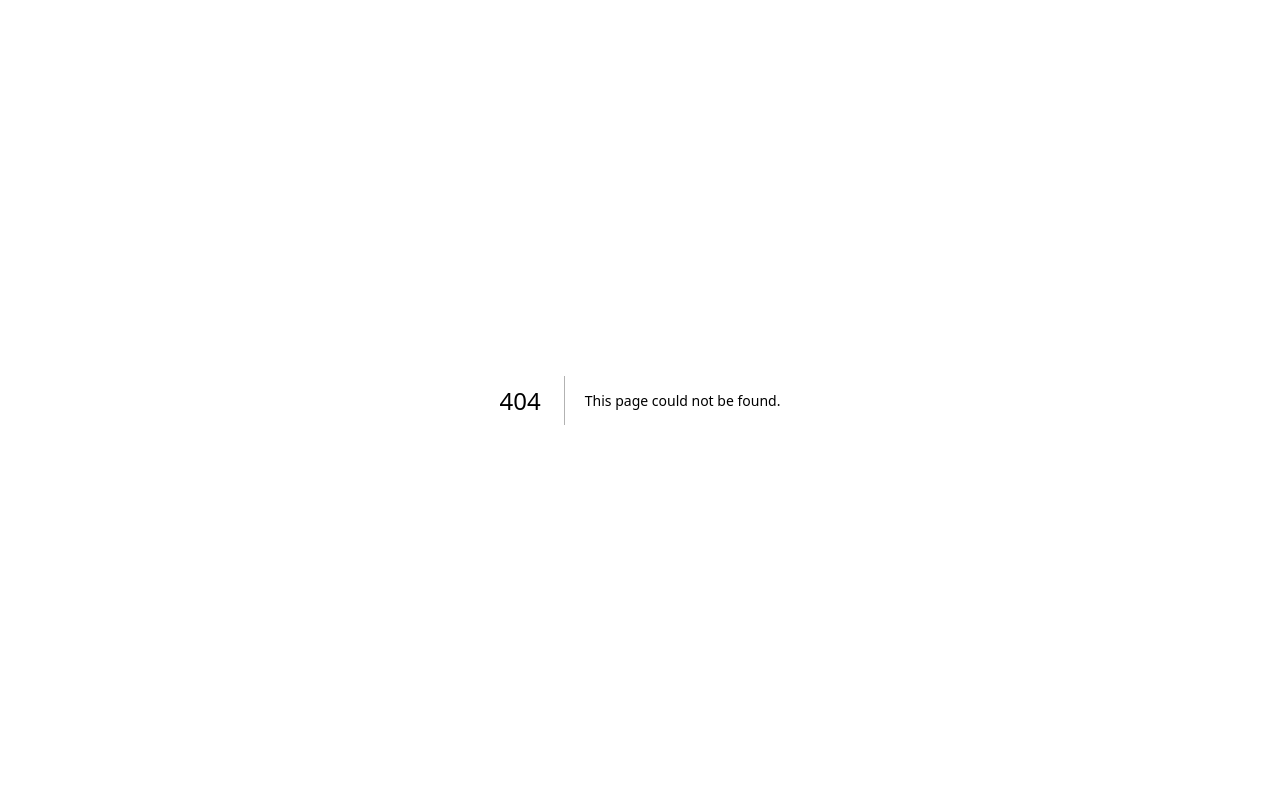
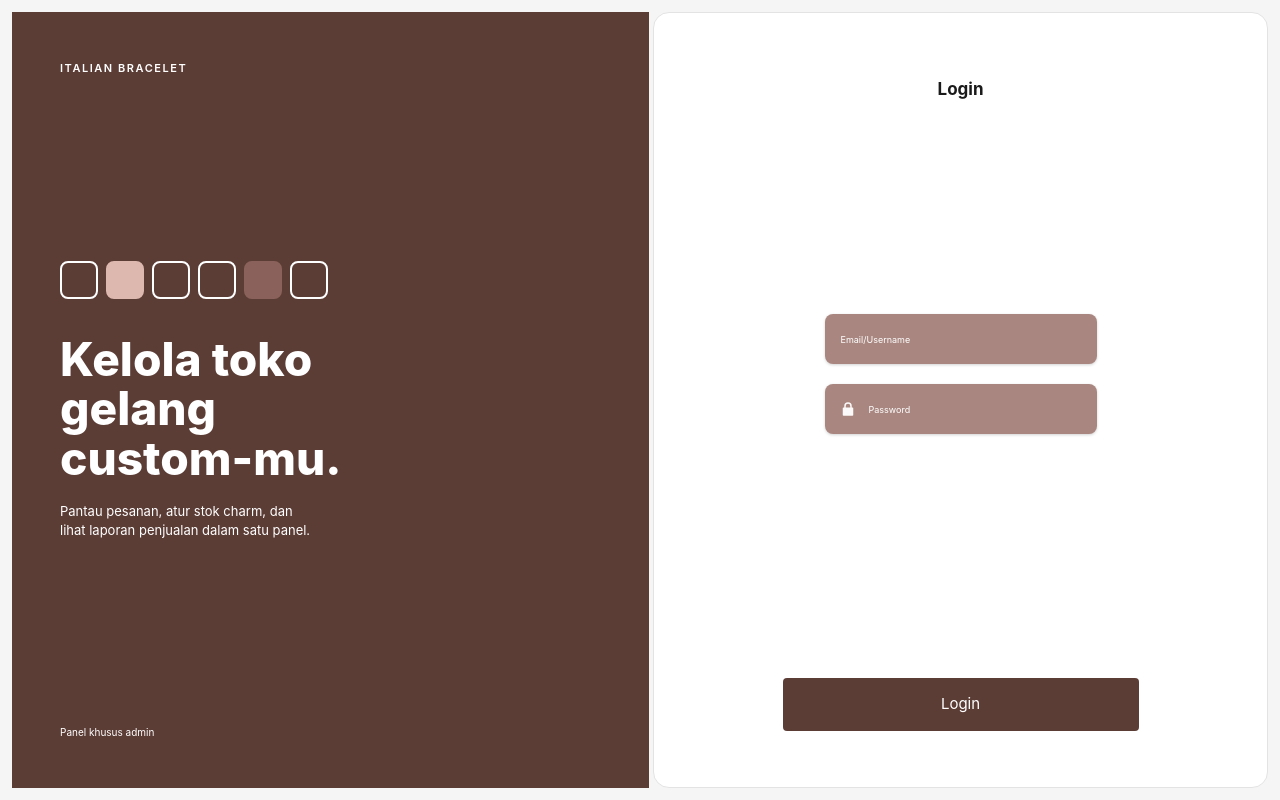
Before and after one commit to syafrinaazh/PBL-Italian-Bracelet, a Next.js app: page /login in a window 1280 px wide. Before the commit this address had no page. Built offline with nearby package versions, Linux system fonts and the light colour scheme.

Commit message:
Tambah halaman login admin dan beranda

```diff
--- /dev/null
+++ b/app/login/login.module.css
@@ -0,0 +1,217 @@
+.page {
+  --brown: #5c3d36;
+  --mauve: #a98780;
+  --blush: #ddb8ae;
+  --rose: #8a625b;
+  --bg: #f5f5f5;
+  --ink: #1a1a1a;
+  --paper: #ffffff;
+
+  font-family: "Inter", "Segoe UI", Arial, sans-serif;
+  background: var(--bg);
+  color: var(--ink);
+  padding: 12px;
+  display: flex;
+  gap: 4px;
+  min-height: 100vh;
+}
+
+.page * {
+  box-sizing: border-box;
+}
+
+.hero {
+  flex: 1.08;
+  background: var(--brown);
+  color: #fff;
+  padding: 48px;
+  display: flex;
+  flex-direction: column;
+  justify-content: space-between;
+  min-height: calc(100vh - 24px);
+}
+
+.brand {
+  font-size: 11px;
+  letter-spacing: 0.14em;
+  font-weight: 600;
+  text-transform: uppercase;
+}
+
+.swatches {
+  display: flex;
+  gap: 8px;
+  margin-bottom: 36px;
+}
+
+.swatches span {
+  width: 38px;
+  height: 38px;
+  border: 2px solid #fff;
+  border-radius: 8px;
+}
+
+.swatches .s2 {
+  background: var(--blush);
+  border-color: var(--blush);
+}
+
+.swatches .s5 {
+  background: var(--rose);
+  border-color: var(--rose);
+}
+
+.hero h1 {
+  font-size: clamp(32px, 3.6vw, 48px);
+  line-height: 1.08;
+  font-weight: 800;
+  max-width: 300px;
+  margin: 0;
+}
+
+.hero p {
+  font-size: 13px;
+  line-height: 1.5;
+  margin: 18px 0 0;
+  max-width: 260px;
+  font-weight: 400;
+}
+
+.hero small {
+  font-size: 10px;
+}
+
+.mid {
+  margin-top: auto;
+  margin-bottom: auto;
+}
+
+.panel {
+  flex: 1;
+  background: var(--paper);
+  border: 1px solid #e3e3e3;
+  border-radius: 16px;
+  display: flex;
+  flex-direction: column;
+  align-items: center;
+  justify-content: space-between;
+  padding: 64px 56px 56px;
+  min-height: calc(100vh - 24px);
+}
+
+.panel h2 {
+  font-size: 17px;
+  font-weight: 700;
+  margin: 0;
+}
+
+.form {
+  width: 100%;
+  max-width: 272px;
+  display: flex;
+  flex-direction: column;
+  gap: 20px;
+}
+
+.field {
+  position: relative;
+  background: var(--mauve);
+  border-radius: 8px;
+  height: 50px;
+  box-shadow: 0 1px 3px rgba(0, 0, 0, 0.18);
+}
+
+.field input {
+  width: 100%;
+  height: 100%;
+  background: transparent;
+  border: 0;
+  outline: 0;
+  color: #fff;
+  font-size: 11px;
+  padding: 0 16px;
+  font-family: inherit;
+}
+
+.pw input {
+  padding-left: 44px;
+}
+
+.field input::placeholder {
+  color: #fff;
+  opacity: 1;
+  font-size: 9px;
+}
+
+.icon {
+  position: absolute;
+  left: 14px;
+  top: 50%;
+  transform: translateY(-50%);
+  width: 18px;
+  height: 18px;
+}
+
+.field:focus-within {
+  outline: 2px solid var(--brown);
+  outline-offset: 2px;
+}
+
+.actions {
+  width: 100%;
+  display: flex;
+  flex-direction: column;
+  align-items: center;
+}
+
+.btn {
+  width: 100%;
+  max-width: 356px;
+  height: 53px;
+  background: var(--brown);
+  color: #fff;
+  border: 0;
+  border-radius: 4px;
+  font-size: 15px;
+  font-family: inherit;
+  cursor: pointer;
+}
+
+.btn:hover {
+  background: #4b312b;
+}
+
+.btn:focus-visible {
+  outline: 3px solid var(--blush);
+  outline-offset: 2px;
+}
+
+.msg {
+  font-size: 10px;
+  color: #8a2b1f;
+  min-height: 12px;
+  text-align: center;
+}
+
+@media (max-width: 760px) {
+  .page {
+    flex-direction: column;
+  }
+
+  .hero,
+  .panel {
+    min-height: auto;
+  }
+
+  .hero {
+    padding: 32px;
+  }
+
+  .mid {
+    margin: 36px 0;
+  }
+
+  .panel {
+    gap: 40px;
+  }
+}
--- /dev/null
+++ b/app/login/page.tsx
@@ -0,0 +1,103 @@
+"use client";
+
+import { useState, FormEvent } from "react";
+import { useRouter } from "next/navigation";
+import styles from "./login.module.css";
+
+const ADMIN_EMAIL = "adminitabracelet@gmail.com";
+const ADMIN_PASSWORD = "Bracelet123#";
+
+export default function LoginAdminPage() {
+  const router = useRouter();
+  const [user, setUser] = useState("");
+  const [pass, setPass] = useState("");
+  const [msg, setMsg] = useState("");
+
+  function handleSubmit(e: FormEvent<HTMLFormElement>) {
+    e.preventDefault();
+
+    if (!user.trim() || !pass) {
+      setMsg("Isi email/username dan password dulu.");
+      return;
+    }
+
+    if (user.trim() !== ADMIN_EMAIL || pass !== ADMIN_PASSWORD) {
+      setMsg("Email/username atau password salah.");
+      return;
+    }
+
+    setMsg("");
+    localStorage.setItem("isAdmin", "true");
+    router.push("/beranda");
+  }
+
+  return (
+    <div className={styles.page}>
+      <section className={styles.hero}>
+        <div className={styles.brand}>Italian Bracelet</div>
+
+        <div className={styles.mid}>
+          <div className={styles.swatches} aria-hidden="true">
+            <span></span>
+            <span className={styles.s2}></span>
+            <span></span>
+            <span></span>
+            <span className={styles.s5}></span>
+            <span></span>
+          </div>
+          <h1>Kelola toko gelang custom-mu.</h1>
+          <p>
+            Pantau pesanan, atur stok charm, dan lihat laporan penjualan dalam
+            satu panel.
+          </p>
+        </div>
+
+        <small>Panel khusus admin</small>
+      </section>
+
+      <main className={styles.panel}>
+        <h2>Login</h2>
+
+        <form id="loginForm" className={styles.form} onSubmit={handleSubmit} noValidate>
+          <div className={styles.field}>
+            <input
+              type="text"
+              placeholder="Email/Username"
+              autoComplete="username"
+              aria-label="Email atau username"
+              value={user}
+              onChange={(e) => setUser(e.target.value)}
+            />
+          </div>
+
+          <div className={`${styles.field} ${styles.pw}`}>
+            <svg className={styles.icon} viewBox="0 0 24 24" fill="#fff" aria-hidden="true">
+              <path
+                d="M7 10V8a5 5 0 0 1 10 0v2h1a1 1 0 0 1 1 1v9a1 1 0 0 1-1 1H6a1 1 0 0 1-1-1v-9a1 1 0 0 1 1-1h1zm2 0h6V8a3 3 0 0 0-6 0v2z"
+                opacity=".95"
+              />
+            </svg>
+            <input
+              type="password"
+              placeholder="Password"
+              autoComplete="current-password"
+              aria-label="Password"
+              value={pass}
+              onChange={(e) => setPass(e.target.value)}
+            />
+          </div>
+
+          <div className={styles.msg} role="alert">
+            {msg}
+          </div>
+        </form>
+
+        <div className={styles.actions}>
+          <button className={styles.btn} type="submit" form="loginForm">
+            Login
+          </button>
+        </div>
+      </main>
+    </div>
+  );
+}
```
